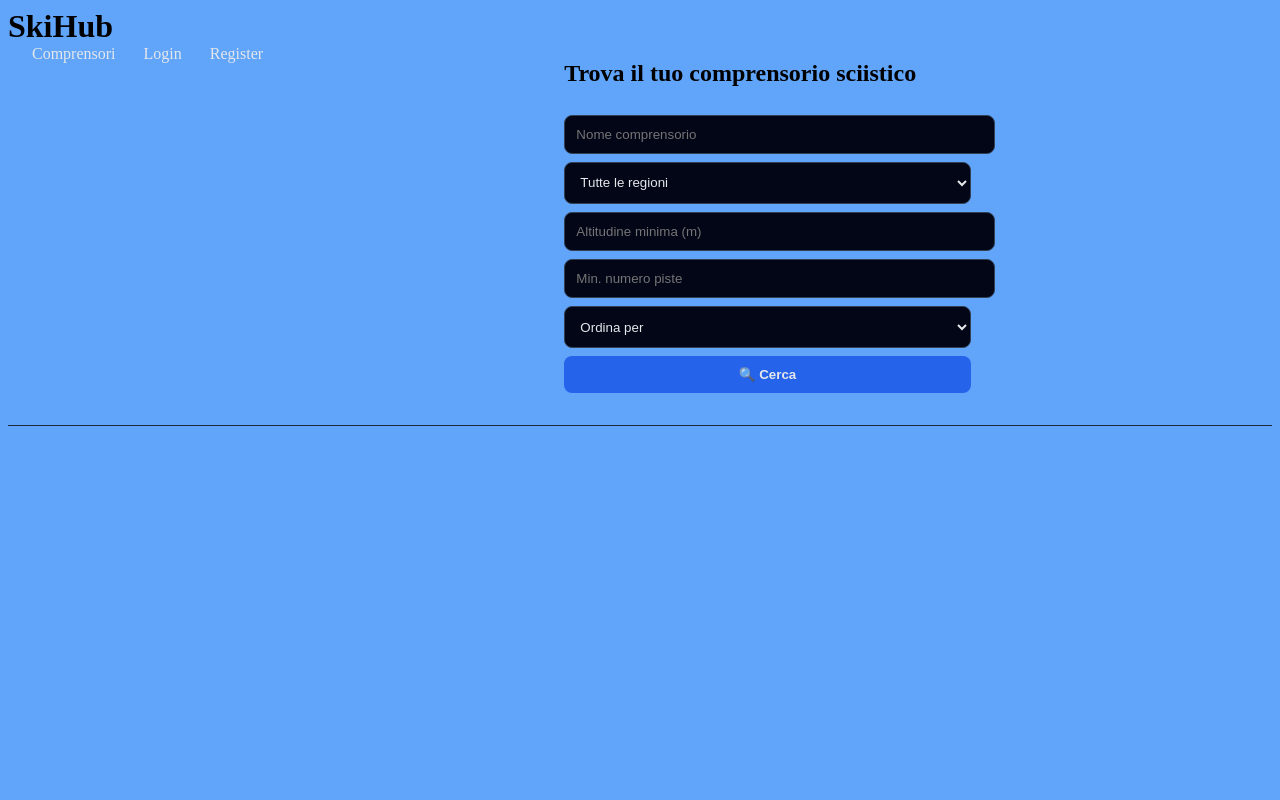
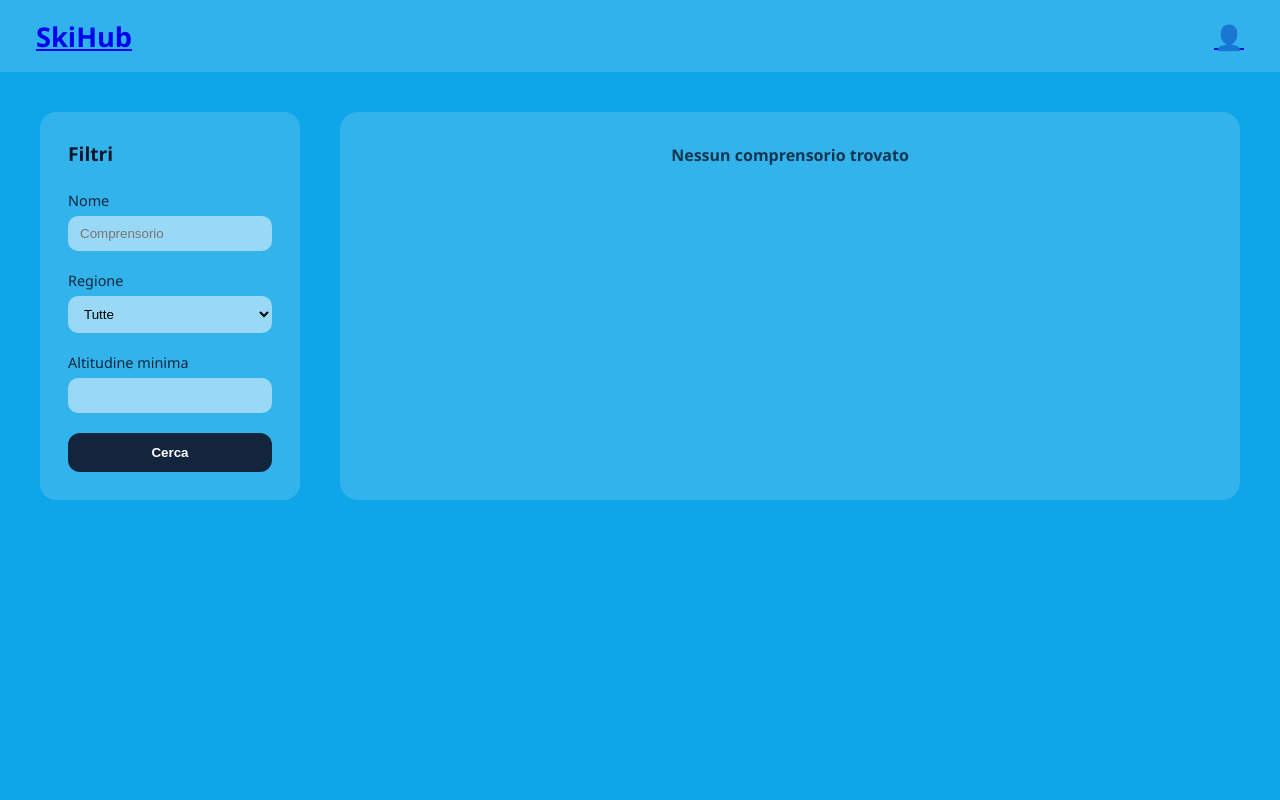
Before and after one commit to andryianna/SkiHub, a Flask app: page / in a window 1280 px wide. Run offline with Flask 3, Linux system fonts and the light colour scheme.

Commit message:
tette subito, voglio le tette adesso.

```diff
--- a/app.py
+++ b/app.py
@@ -54,6 +54,7 @@
         query = query.order_by(Resort.altitude_max.desc())
 
     resorts = query.all()
+    print(resorts)
 
     return render_template("index.html", resorts=resorts)
 
--- a/dbModels/Lift.py
+++ b/dbModels/Lift.py
@@ -5,7 +5,7 @@
 
     id = db.Column(db.Integer, primary_key=True)
     name = db.Column(db.String(150), nullable=False)
-    type = db.Column(db.String(50))
+    type = db.Column(db.String(50), nullable=False)
     capacity = db.Column(db.Integer)
 
     resort_id = db.Column(
--- a/dbModels/createtable.py
+++ b/dbModels/createtable.py
@@ -1,9 +1,9 @@
 from app import app
-from sqlalchemy import text
 # NON RUNNARE A CASO
+from dbModels.Lift import Lift
 from dbModels.Resort import Resort
-from dbModels.Lift import Lift
 from dbModels.Slope import Slope
+from dbModels.User import User
 
 from dbModels.db import db
 
--- a/routes/login.py
+++ b/routes/login.py
@@ -1,6 +1,6 @@
 from flask import Blueprint, request, render_template, jsonify, session, redirect
 from werkzeug.security import check_password_hash
-from dbModels.Users import User
+from dbModels.User import User
 
 login_bp = Blueprint("login", __name__)
 
--- a/routes/profile.py
+++ b/routes/profile.py
@@ -2,7 +2,7 @@
 from dbModels.SavedResort import SavedResort
 from dbModels.PurchaseHistory import Purchase
 from dbModels.db import db
-from dbModels.Users import User
+from dbModels.User import User
 
 profile_bp = Blueprint("profile", __name__)
 
--- a/routes/register.py
+++ b/routes/register.py
@@ -4,7 +4,7 @@
 from werkzeug.security import generate_password_hash
 
 from dbModels.db import db
-from dbModels.Users import User
+from dbModels.User import User
 
 register_bp = Blueprint("register", __name__)
 
--- a/static/css/style.css
+++ b/static/css/style.css
@@ -1,3 +1,99 @@
+
+/* ===== GRID N x 3 ===== */
+.resort-grid {
+    display: grid;
+    grid-template-columns: repeat(3,1fr); /* 3 colonne fisse */
+    gap: 24px;
+    margin-top: 25px;
+}
+
+/* ===== RESPONSIVE ===== */
+@media (max-width: 1024px) {
+    .resort-grid {
+        grid-template-columns: repeat(2, 1fr); /* tablet */
+    }
+}
+
+@media (max-width: 640px) {
+    .resort-grid {
+        grid-template-columns: 1fr; /* mobile */
+    }
+}
+
+/* ===== CARD ===== */
+.resort-card {
+    background: #1f1f1f;
+    border-radius: 14px;
+    padding: 18px;
+    color: #fff;
+    box-shadow: 0 6px 18px rgba(0,0,0,0.35);
+    display: flex;
+    flex-direction: column;
+    justify-content: space-between;
+    transition: transform 0.2s ease, box-shadow 0.2s ease;
+}
+
+.resort-card:hover {
+    transform: translateY(-6px);
+    box-shadow: 0 10px 24px rgba(0,0,0,0.5);
+}
+
+/* ===== HEADER ===== */
+.resort-header {
+    display: flex;
+    justify-content: space-between;
+    align-items: center;
+}
+
+.resort-header h3 {
+    font-size: 1.1rem;
+    margin: 0;
+}
+
+.region {
+    background: #2aa8ff;
+    padding: 4px 8px;
+    border-radius: 6px;
+    font-size: 0.75rem;
+}
+
+/* ===== INFO ===== */
+.resort-info p {
+    margin: 6px 0;
+    font-size: 0.9rem;
+    opacity: 0.9;
+}
+
+/* ===== ACTION ===== */
+.resort-actions {
+    margin-top: 14px;
+    text-align: center;
+}
+
+.btn-primary {
+    background: #2aa8ff;
+    color: #fff;
+    padding: 8px 14px;
+    border-radius: 8px;
+    text-decoration: none;
+    font-weight: bold;
+}
+
+.btn-primary:hover {
+    background: #1d8edb;
+}
+
+/* ===== EMPTY ===== */
+.no-results {
+    color: #aaa;
+    grid-column: 1 / -1; /* centra il messaggio nella griglia */
+}
+
+
+
+
+
+
 .site-title {
     font-size: 48px;
     font-weight: bold;
@@ -19,7 +115,7 @@
     color: #ffffff;
     text-align: center;
     letter-spacing: 2px;
-    text-transform: uppercase,lowercase;
+    text-transform: uppercase, lowercase;
     font-family:  "Times New Roman", Georgia, serif;
 
 }
@@ -81,13 +177,6 @@
 }
 
 
-.resort-grid {
-    display: grid;
-    grid-template-columns: repeat(auto-fill, minmax(260px, 1fr));
-    gap: 20px;
-    margin-top: 20px;
-}
-
 .resort-card {
     background: #1e1e1e;
     border-radius: 12px;
--- a/templates/index.html
+++ b/templates/index.html
@@ -1,97 +1,241 @@
-{% extends "base.html" %}
-{% block title %}Ricerca Comprensori{% endblock %}
+<!DOCTYPE html>
+<html lang="it">
+<head>
+    <meta charset="UTF-8">
+    <title>SkiHub – Ricerca Comprensori</title>
+    <style>
+        :root {
+            --bg-main: #0ea5e9;
+            --bg-soft: rgba(255,255,255,0.15);
+            --bg-card: rgba(255,255,255,0.2);
+            --border-soft: rgba(0,0,0,0.25);
+            --text-main: #0f172a;
+        }
 
-{% block content %}
-<h2>Trova il tuo comprensorio sciistico</h2>
+        * {
+            box-sizing: border-box;
+            margin: 0;
+            padding: 0;
+        }
 
-<div class="search-panel">
-    <form method="get" action="/">
-        <div class="search-row">
-            <label>
-                <input
-                    type="text"
-                    name="name"
-                    placeholder="Nome comprensorio"
-                    value="{{ request.args.get('name', '') }}"
-                />
-            </label>
+        body {
+            font-family: "Segoe UI", system-ui, sans-serif;
+            background: var(--bg-main);
+            color: var(--text-main);
+            min-height: 100vh;
+        }
 
-            <label>
-                <select name="region">
-                    <option value="">Tutte le regioni</option>
-                    {% for r in ["Trentino", "Lombardia", "Valle d'Aosta"] %}
-                    <option value="{{ r }}"
-                        {% if request.args.get("region") == r %}selected{% endif %}
-                    >
-                        {{ r }}
-                    </option>
-                    {% endfor %}
-                </select>
-            </label>
+        /* ===== HEADER ===== */
+        header {
+            height: 72px;
+            display: flex;
+            align-items: center;
+            justify-content: space-between;
+            padding: 0 36px;
+            background: rgba(255,255,255,0.15);
+            backdrop-filter: blur(8px);
+        }
+
+        header h1 {
+            font-size: 1.7rem;
+            font-weight: 600;
+        }
+
+        .profile-icon {
+            font-size: 1.5rem;
+            cursor: pointer;
+        }
+
+        /* ===== LAYOUT ===== */
+        .container {
+            display: grid;
+            grid-template-columns: 260px 1fr;
+            gap: 40px;
+            padding: 40px;
+        }
+
+        /* ===== SIDEBAR ===== */
+        .sidebar {
+            background: var(--bg-soft);
+            border-radius: 16px;
+            padding: 28px;
+            height: fit-content;
+        }
+
+        .sidebar h2 {
+            margin-bottom: 24px;
+            font-size: 1.2rem;
+            font-weight: 600;
+        }
+
+        .filter-group {
+            margin-bottom: 20px;
+        }
+
+        .filter-group label {
+            display: block;
+            margin-bottom: 6px;
+            font-size: 0.9rem;
+            opacity: 0.9;
+        }
+
+        .filter-group input,
+        .filter-group select {
+            width: 100%;
+            padding: 10px 12px;
+            border-radius: 10px;
+            border: none;
+            outline: none;
+            background: rgba(255,255,255,0.5);
+        }
+
+        .sidebar button {
+            width: 100%;
+            padding: 12px;
+            border-radius: 12px;
+            border: none;
+            font-weight: 600;
+            cursor: pointer;
+            background: rgba(15,23,42,0.9);
+            color: white;
+        }
+
+        .sidebar button:hover {
+            background: rgba(15,23,42,1);
+        }
+
+        /* ===== CONTENT ===== */
+        .content {
+            background: var(--bg-soft);
+            border-radius: 18px;
+            padding: 32px;
+        }
+
+        /* ===== GRID N x 3 ===== */
+        .resort-grid {
+            display: grid;
+            grid-template-columns: repeat(3, 1fr);
+            gap: 28px;
+        }
+
+        .resort-card {
+            background: var(--bg-card);
+            border-radius: 16px;
+            padding: 18px;
+            transition: transform 0.2s ease, box-shadow 0.2s ease;
+        }
+
+        .resort-card:hover {
+            transform: translateY(-4px);
+            box-shadow: 0 8px 20px rgba(0,0,0,0.2);
+        }
+
+        .resort-card h3 {
+            font-size: 1.1rem;
+            margin-bottom: 10px;
+        }
+
+        .resort-card p {
+            font-size: 0.9rem;
+            margin-bottom: 6px;
+            opacity: 0.9;
+        }
+
+        .no-results {
+            grid-column: 1 / -1;
+            text-align: center;
+            font-weight: 600;
+            opacity: 0.8;
+        }
+
+        /* ===== RESPONSIVE ===== */
+        @media (max-width: 1024px) {
+            .resort-grid {
+                grid-template-columns: repeat(2, 1fr);
+            }
+        }
+
+        @media (max-width: 768px) {
+            .container {
+                grid-template-columns: 1fr;
+            }
+
+            .resort-grid {
+                grid-template-columns: 1fr;
+            }
+        }
+    </style>
+</head>
+<body>
+
+<header>
+    <h1><a href={{ url_for('index') }}>SkiHub</a></h1>
+    <div class="profile-icon"><a href={{ url_for('profile.profile') }}> 👤</a></div>
+</header>
+
+<div class="container">
+
+    <!-- SIDEBAR -->
+    <aside class="sidebar">
+        <h2>Filtri</h2>
+
+        <div class="filter-group">
+            <label for="searchName">Nome</label>
+            <input type="text" id="searchName" placeholder="Comprensorio">
         </div>
 
-        <div class="search-row">
-            <label>
-                <input
-                    type="number"
-                    name="min_altitude"
-                    placeholder="Altitudine minima (m)"
-                    value="{{ request.args.get('min_altitude', '') }}"
-                />
-            </label>
-
-            <label>
-                <input
-                    type="number"
-                    name="min_slopes"
-                    placeholder="Min. numero piste"
-                    value="{{ request.args.get('min_slopes', '') }}"
-                />
-            </label>
+        <div class="filter-group">
+            <label for="searchRegion">Regione</label>
+            <select id="searchRegion">
+                <option value="">Tutte</option>
+                <option value="Trentino">Trentino</option>
+                <option value="Lombardia">Lombardia</option>
+                <option value="Valle d'Aosta">Valle d'Aosta</option>
+            </select>
         </div>
 
-        <div class="search-row">
-            <label>
-                <select name="order">
-                    <option value="">Ordina per</option>
-                    <option value="name">Nome</option>
-                    <option value="altitude">Altitudine max</option>
-                </select>
-            </label>
+        <div class="filter-group">
+            <label for="minAltitude">Altitudine minima</label>
+            <input type="number" id="minAltitude">
+        </div>
 
-            <button type="submit">🔍 Cerca</button>
+        <button onclick="searchResorts()">Cerca</button>
+    </aside>
+
+    <!-- CONTENT -->
+    <main class="content">
+        <div class="resort-grid">
+            {% for resort in resorts %}
+                <div class="resort-card">
+                    <h3>{{ resort.name }}</h3>
+                    <p>📍 {{ resort.region }} – {{ resort.country }}</p>
+                    <p>⛰ {{ resort.altitude_min }} – {{ resort.altitude_max }} m</p>
+                    <p>🚡 {{ resort.lifts|length }} impianti</p>
+                    <p>🎿 {{ resort.slopes|length }} piste</p>
                 </div>
-    </form>
+            {% else %}
+                <div class="no-results">Nessun comprensorio trovato</div>
+            {% endfor %}
+        </div>
+    </main>
+
 </div>
 
 <script>
     function searchResorts() {
+        const params = new URLSearchParams();
+
         const name = document.getElementById("searchName").value;
         const region = document.getElementById("searchRegion").value;
+        const minAltitude = document.getElementById("minAltitude").value;
 
-            const params = new URLSearchParams();
         if (name) params.append("name", name);
         if (region) params.append("region", region);
+        if (minAltitude) params.append("min_altitude", minAltitude);
 
         window.location.href = "/?" + params.toString();
     }
 </script>
 
-<script>
-function saveResort(resortId) {
-    fetch("/resort/save", {
-        method: "POST",
-        headers: {"Content-Type": "application/json"},
-        body: JSON.stringify({resort_id: resortId})
-    })
-    .then(r => r.json())
-    .then(d => {
-        if (!d.success) {
-            window.location.href = "/login";
-        } else {
-            alert("Comprensorio salvato!");
-        }
-    });
-}
-</script>
-{% endblock %}
+</body>
+</html>
```
Also changed, not shown: dbModels/User.py (renamed from dbModels/Users.py, +14 -0 lines), routes/admin.py (added), 1 other file. Lines whose indentation alone changed are shown as unchanged.
